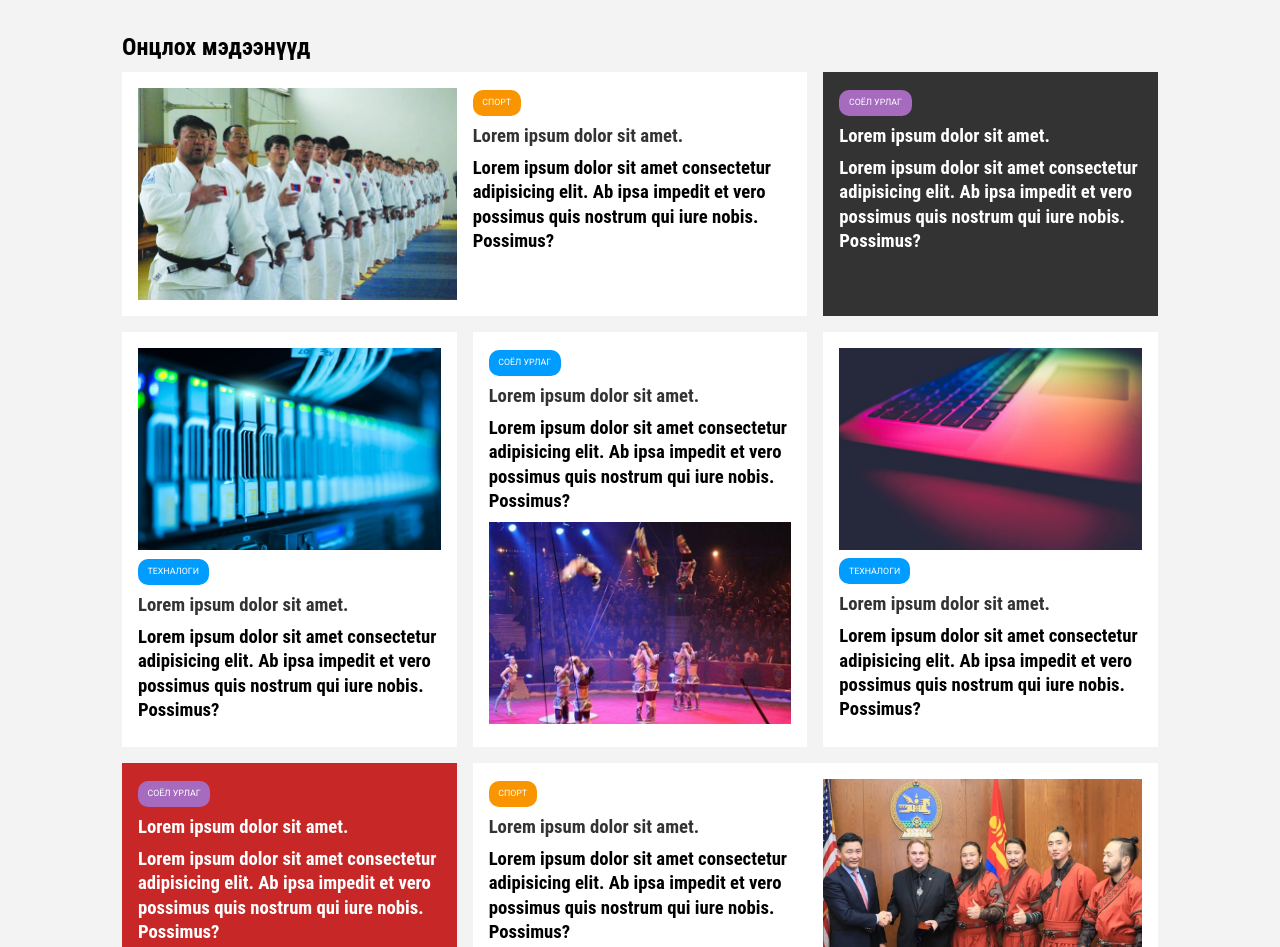
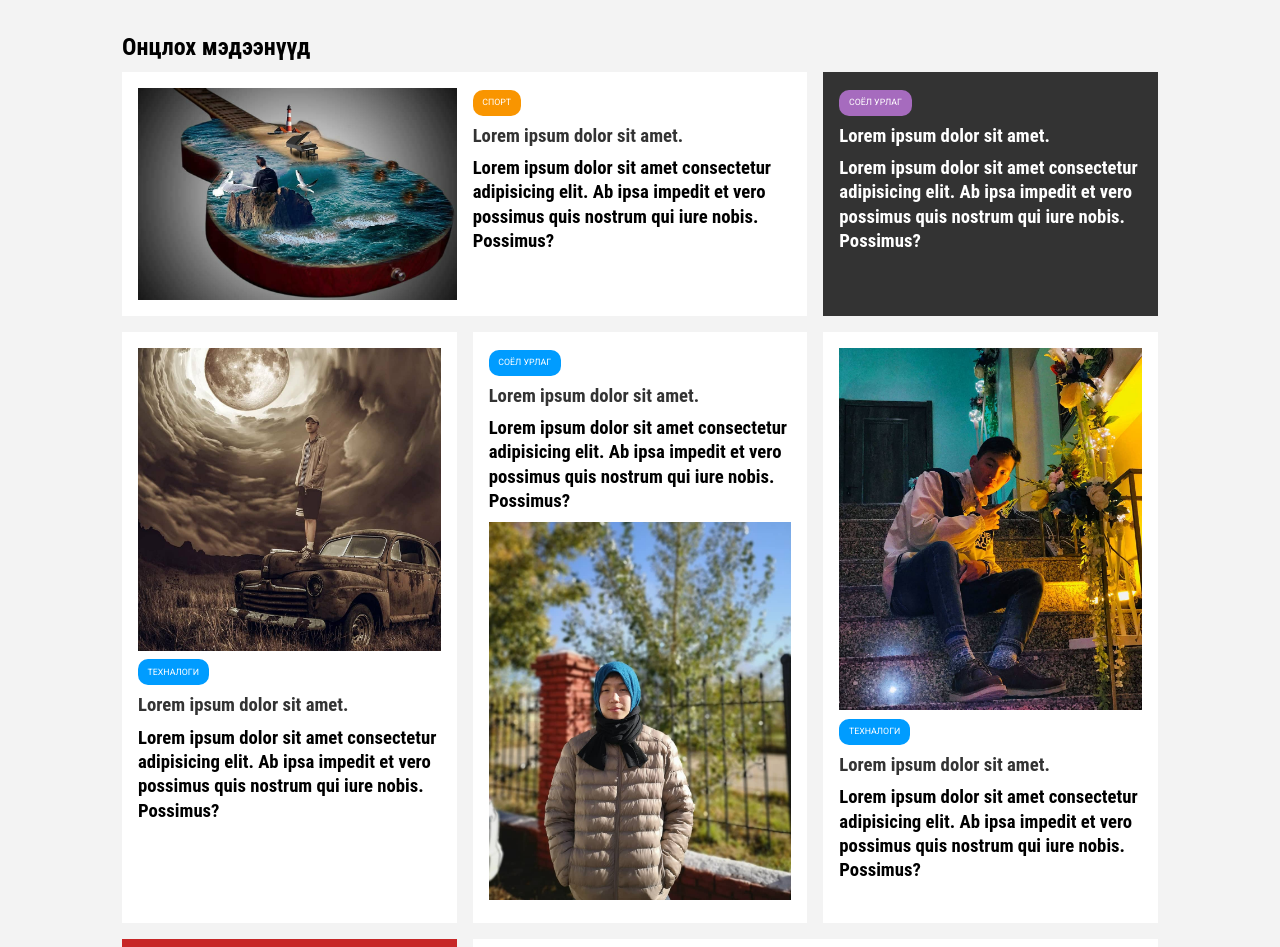
Before and after one commit to battugs/battugs07, a plain HTML site: page index.html in a window 1280 px wide. Shown: the part 544-1491 px from the top of the page. Drawn offline with Linux system fonts and the light colour scheme.

Commit message:
zurag soliw

```diff
--- a/css/style.css
+++ b/css/style.css
@@ -197,7 +197,7 @@ h1,h2,h3,h4,h5,h6{
 }
 #showcase::before{
     content: '';
-    background: url(../img/featured.jpg) no-repeat center center/cover;
+    background: url(../imgbattugs/showcase.jpg) no-repeat center center/cover;
     position: absolute;
     top: 0;
     left: 0;
--- a/index.html
+++ b/index.html
@@ -47,7 +47,7 @@
         <h2>Онцлох мэдээнүүд</h2>
         <div class="article-container">
             <article class="card">
-                <img src="img/articles/sports1.jpg" alt="">
+                <img src="imgbattugs/battugs07_20210106_160229_0.jpg" alt="">
                 <div>
                     <div class="category category-sports">Спорт</div>
                     <h3>
@@ -66,7 +66,7 @@
             </article>
 
             <article class="card">
-                <img src="img/articles/tech1.jpg" alt="">
+                <img src="imgbattugs/battugs07_20210106_160312_0.jpg" alt="">
                     <div class="category category-tech">Техналоги</div>
                     <h3>
                         <a href="article.html">Lorem ipsum dolor sit amet.</a>
@@ -80,11 +80,11 @@
                     <a href="article.html">Lorem ipsum dolor sit amet.</a>
                     <p>Lorem ipsum dolor sit amet consectetur adipisicing elit. Ab ipsa impedit et vero possimus quis nostrum qui iure nobis. Possimus?</p>
                 </h3>
-                <img src="img/articles/ent2.jpg" alt="">
+                <img src="imgbattugs/battugs07_20210106_160320_0.jpg" alt="">
             </article>
 
             <article class="card">
-                <img src="img/articles/tech2.jpg" alt="">
+                <img src="imgbattugs/battugs07_20210106_160349_0.jpg" alt="">
                     <div class="category category-tech">Техналоги</div>
                     <h3>
                         <a href="article.html">Lorem ipsum dolor sit amet.</a>
@@ -108,7 +108,7 @@
                         <p>Lorem ipsum dolor sit amet consectetur adipisicing elit. Ab ipsa impedit et vero possimus quis nostrum qui iure nobis. Possimus?</p>
                     </h3>
                 </div>
-                <img src="img/articles/ent1.jpg" alt="">
+                <img src="imgbattugs/battugs07_20210106_160359_0.jpg" alt="">
             </article>
         </div>
     </div>
```
Also changed, not shown: about.html (+3 -3 lines), article.html (+1 -1 lines), imgbattugs/battugs07_20210106_160229_0.jpg (renamed from img battugs/battugs07_20210106_160229_0.jpg), imgbattugs/battugs07_20210106_160312_0.jpg (renamed from img battugs/battugs07_20210106_160312_0.jpg), imgbattugs/battugs07_20210106_160320_0.jpg (renamed from img battugs/battugs07_20210106_160320_0.jpg), imgbattugs/battugs07_20210106_160349_0.jpg (renamed from img battugs/battugs07_20210106_160349_0.jpg), imgbattugs/battugs07_20210106_160359_0.jpg (renamed from img battugs/battugs07_20210106_160359_0.jpg), imgbattugs/hishgee.jpg (added), imgbattugs/logo.png (renamed from img battugs/logo.png), imgbattugs/received_186765979810958.jpeg (renamed from img battugs/received_186765979810958.jpeg), imgbattugs/showcase.jpg (added).
